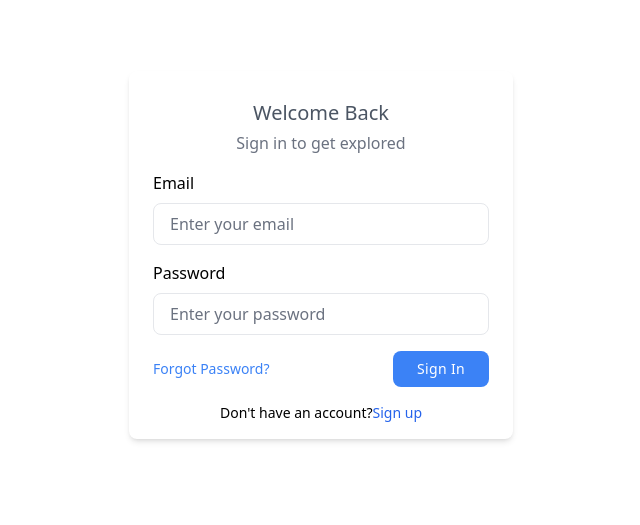
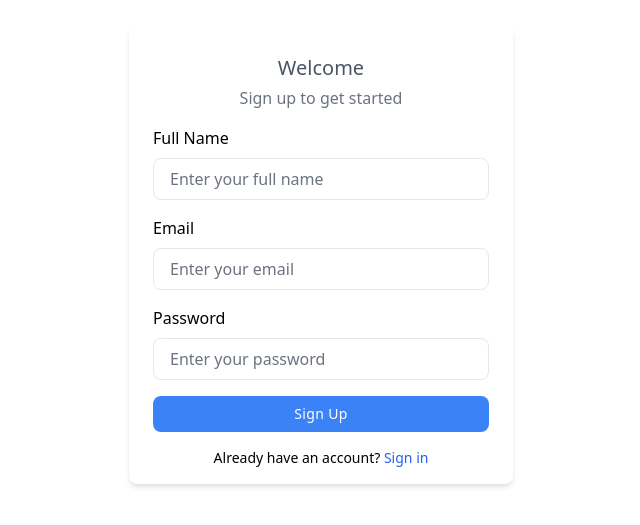
Before and after one commit to havengrim/Chat-App, a React (Create React App) app in the folder client/: page /user/sign_up in a window 1280 px wide. Shown: the part 145-670 px from the top of the page, without its empty margins (319-959 px from the left). Built offline with nearby package versions, Linux system fonts and the light colour scheme.

Commit message:
fix bugs in linking

```diff
--- a/client/src/modules/Form/index.js
+++ b/client/src/modules/Form/index.js
@@ -1,10 +1,9 @@
 // Form.js
 import React, { useState } from 'react';
+import { Link } from 'react-router-dom';
 import Input from '../../components/input/Input';
 
-const Form = () => {
-  const [isSignInPage, setIsSignInPage] = useState(true);
-
+const Form = ({ isSignInPage }) => {
   const [data, setData] = useState({
     ...(isSignInPage && {
       fullName: '',
@@ -14,7 +13,13 @@ const Form = () => {
   });
 
   const toggleSignInPage = () => {
-    setIsSignInPage((prevIsSignInPage) => !prevIsSignInPage);
+    setData({
+      ...(isSignInPage && {
+        fullName: '',
+      }),
+      email: '',
+      password: '',
+    });
   };
 
   console.log('data :>>', data);
@@ -75,7 +80,9 @@ const Form = () => {
                 <a
                   href="#"
                   className={`text-sm ${
-                      isSignInPage ? 'text-blue-500 dark:text-blue-400 hover:underline' : ''
+                    isSignInPage
+                      ? 'text-blue-500 dark:text-blue-400 hover:underline'
+                      : ''
                   }`}
                 >
                   Forgot Password?
@@ -91,28 +98,16 @@ const Form = () => {
               </button>
             </div>
             <div className="flex items-center justify-center mt-4">
-                <a
-                  href="#"
-                  onClick={toggleSignInPage}
-                  className={`text-sm ${
-                    isSignInPage ? ' dark:text-blue-400' : ''
-                  }`}
-                >
+              <span className={`text-sm ${isSignInPage ? 'dark:text-blue-400' : ''}`}>
                 {isSignInPage
-                    ? "Don't have an account?"
-                    : 'Already have an account?'
-                    }
-                    <span className='hover:underline text-blue-600'>
-                    {isSignInPage
-                    ? "Sign up"
-                    : 'Sign in'
-                    }
+                  ? "Don't have an account? "
+                  : 'Already have an account? '}
+                <Link to={isSignInPage ? '/user/sign_up' : '/user/sign_in'} className='hover:underline text-blue-600'>
+                  {isSignInPage ? 'Sign up' : 'Sign in'}
+                </Link>
               </span>
-                </a>
             </div>
           </form>
-
-            {/* ... rest of the component ... */}
         </div>
       </div>
     </div>
```
Lines whose indentation alone changed are shown as unchanged.
